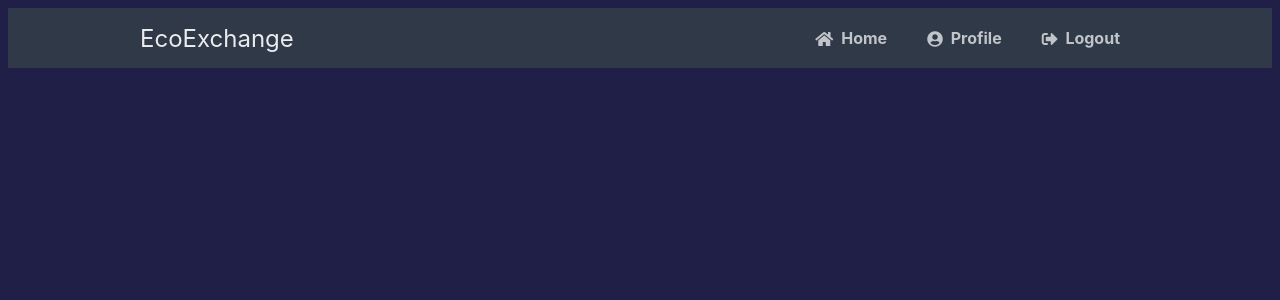
After one commit to Vickouma77/EcoExchange, a Flask app: page /home in a window 1280 px wide. The commit adds this page. Shown: the top 300 px of the page. Run offline with Flask 3, Linux system fonts and the light colour scheme; the visitor is signed in with stand-in values (Sample User, id 1).

Commit message:
creating home page

```diff
--- a/app/routes.py
+++ b/app/routes.py
@@ -1,4 +1,4 @@
-from flask import render_template, redirect, flash, url_for
+from flask import render_template, redirect, flash, url_for, session
 from app import app, db
 from app.forms import RegistrationForm, LoginForm
 from app.models import User
@@ -6,8 +6,17 @@ from flask_login import current_user, login_user, logout_user, login_required
 
 
 @app.route('/base')
+def base():
+    return render_template('base.html')
+
+@app.route('/home')
 def home():
-    return render_template('base.html')
+    # Check if user is loggedin
+    if 'loggedin' in session:
+        # User is loggedin show them the home page
+        return render_template('home.html', username=session['username'])
+    # User is not loggedin redirect to login page
+    return redirect(url_for('login'))
 
 
 @app.route('/register', methods=['GET', 'POST'])
--- a/app/static/style.css
+++ b/app/static/style.css
@@ -368,11 +368,41 @@ header h1 {
   /*footer styling */
 
 
-    .footer {
-        background-color: #082f29;
-        color: white;
-        padding: 30px;
-        text-align: center;
-        font-size: 15px;
-        margin-top: 50px;
-    }
+
+  /*home page styling */
+.navtop {
+  	background-color: #2f3947;
+  	height: 60px;
+  	width: 100%;
+  	border: 0;
+}
+.navtop div {
+  	display: flex;
+  	margin: 0 auto;
+  	width: 1000px;
+  	height: 100%;
+}
+.navtop div h1, .navtop div a {
+  	display: inline-flex;
+  	align-items: center;
+}
+.navtop div h1 {
+  	flex: 1;
+  	font-size: 24px;
+  	padding: 0;
+ 	margin: 0;
+  	color: #eaebed;
+  	font-weight: normal;
+}
+.navtop div a {
+  	padding: 0 20px;
+  	text-decoration: none;
+  	color: #c1c4c8;
+  	font-weight: bold;
+}
+.navtop div a i {
+  	padding: 2px 8px 0 0;
+}
+.navtop div a:hover {
+  	color: #eaebed;
+}
--- /dev/null
+++ b/app/templates/home.html
@@ -0,0 +1,22 @@
+<!DOCTYPE html>
+<html>
+	<head>
+		<meta charset="utf-8">
+		<title>{% block title %}{% endblock %}</title>
+		<link rel="stylesheet" href="{{ url_for('static', filename='style.css') }}">
+		<link rel="stylesheet" href="https://use.fontawesome.com/releases/v5.7.1/css/all.css">
+	</head>
+	<body class="loggedin">
+		<nav class="navtop">
+			<div>
+				<h1>EcoExchange</h1>
+                <a href="{{ url_for('home') }}"><i class="fas fa-home"></i>Home</a>
+				<a href="{{ url_for('profile') }}"><i class="fas fa-user-circle"></i>Profile</a>
+				<a href="{{ url_for('logout') }}"><i class="fas fa-sign-out-alt"></i>Logout</a>
+			</div>
+		</nav>
+		<div class="content">
+			{% block content %}{% endblock %}
+		</div>
+	</body>
+</html>
```
